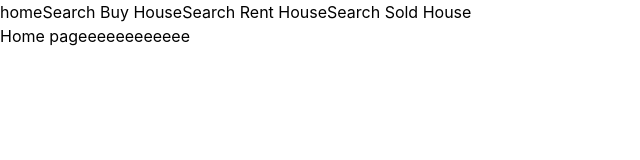
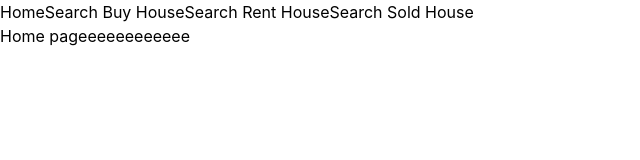
Before and after one commit to EsrafilElahi/primevue-landing-page, a Vue app: page / in a window 1280 px wide. Shown: the top 160 px of the page, without its empty margins (0-640 px from the left). Built offline with nearby package versions, Linux system fonts and the light colour scheme.

Commit message:
home to Home

```diff
--- a/src/components/NavBar.vue
+++ b/src/components/NavBar.vue
@@ -1,7 +1,7 @@
 <template>
   <div class="flex justify-center gap-3">
     <router-link active-class="text-purple-500 border-purple-300" class="px-3 py-2 border rounded-lg"
-      :to="{ name: 'Home' }">home</router-link>
+      :to="{ name: 'Home' }">Home</router-link>
     <router-link active-class="text-purple-500 border-purple-300" class="px-3 py-2 border rounded-lg"
       to="/search-buy-house">Search Buy House</router-link>
     <router-link active-class="text-purple-500 border-purple-300" class="px-3 py-2 border rounded-lg"
```
